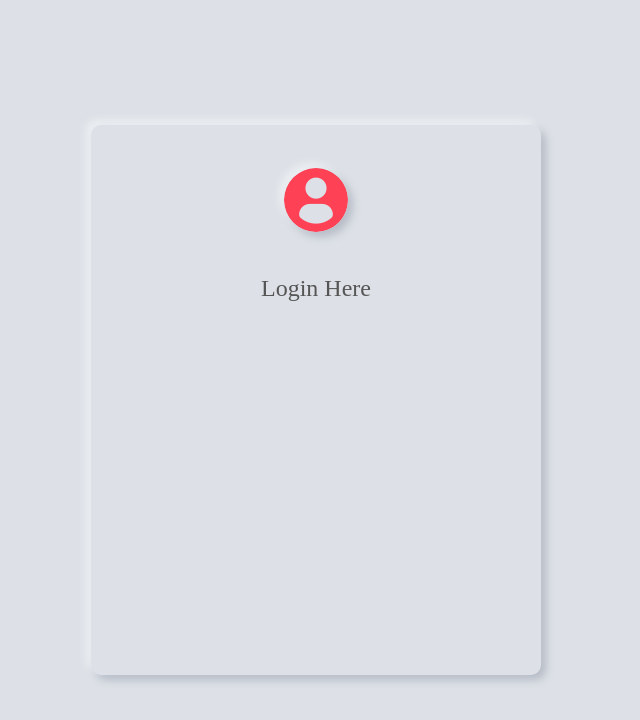
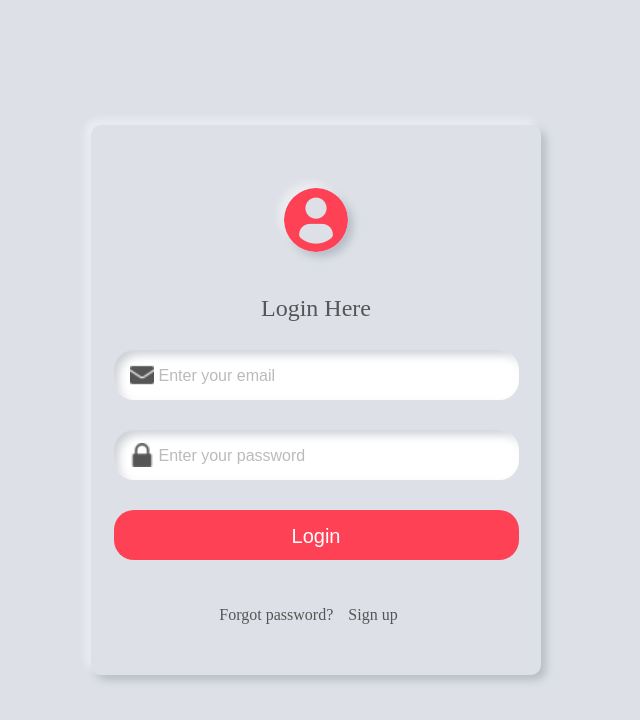
Before and after one commit to protipscs/neon-login-form, a plain HTML site: page index.html in a window 1280 px wide. Shown: the whole page, without its empty margins (324-964 px from the left). Drawn offline with Linux system fonts and the light colour scheme.

Commit message:
login form style completed

```diff
--- a/index.html
+++ b/index.html
@@ -13,7 +13,21 @@
             <img src="images/profile-user.png" alt="profile-user">
         </div>
         <span class="login-txt">login here</span>
-        <div class="form-group"></div>
+        <div class="form-group">
+            <img src="images/email.png" alt="email">
+            <input type="email" placeholder="Enter your email">
+        </div>
+        <div class="form-group">
+            <img src="images/password.png" alt="password">
+            <input type="password" placeholder="Enter your password">
+        </div>
+        <div class="form-group">
+            <input type="submit" value="login">
+        </div>
+        <div class="form-group">
+            <a href="#">Forgot password?</a>
+            <a href="#">Sign up</a>
+        </div>
     </div>
 </body>
 </html>
--- a/style.css
+++ b/style.css
@@ -18,8 +18,10 @@ body{
     margin: 0 auto;
     border-radius: 10px;
     box-shadow: -5px -5px 9px rgba(255, 255, 255, 0.45),
-    5px 5px 9px rgba(94, 104, 121, 0.3)
-    ;
+    5px 5px 9px rgba(94, 104, 121, 0.3);
+    display: flex;
+    flex-direction: column;
+    justify-content: center;
 }
 .user-profile{
     width: 100%;
@@ -32,11 +34,10 @@ body{
     margin:0 auto;
     border-radius: 50%;
     box-shadow: -5px -5px 9px rgba(255, 255, 255, 0.45),
-    5px 5px 9px rgba(94, 104, 121, 0.3)
-    ;
+    5px 5px 9px rgba(94, 104, 121, 0.3);
 }
 .login-txt{
-    width: 100%;
+    width: 90%;
     height: 40px;
     display: block;
     font-size: 24px;
@@ -44,4 +45,66 @@ body{
     text-transform: capitalize;
     text-align: center;
     color: #555;
+    margin: 0 auto;
 }
+.form-group{
+    width: 90%;
+    height: 80px;
+    margin: 0 auto;
+    display: flex;
+    flex-direction: row;
+    justify-content: center;
+    position: relative;
+    align-items: center;
+    text-align: center;
+}
+input{
+    width: 100%;
+    height: 50px;
+    border-radius: 20px;
+    padding: 15px 10px;
+    border: none;
+    outline: none;
+}
+input::placeholder{
+    color: #bbb;
+    font-size: 16px;
+    font-weight: 400;
+}
+input[type="email"],
+input[type="password"]{
+    box-shadow:inset -5px -5px 9px rgba(255, 255, 255, 0.45),
+    inset 5px 5px 9px rgba(94, 104, 121, 0.3);
+    padding-left: 45px;
+    font-size: 18px;
+    color: #555;
+}
+input[type="submit"]{
+    background-color: #FF4155;
+    cursor: pointer;
+    color: #fff;
+    font-size: 20px;
+    font-weight: 400;
+    text-transform: capitalize;
+    transition: all 0.5s;
+}
+input[type="submit"]:hover{
+    box-shadow: -5px -5px 9px rgba(255, 255, 255, 0.45),
+    5px 5px 9px rgba(94, 104, 121, 0.3);
+}
+.form-group img{
+    position: absolute;
+    width: 24px;
+    height: 24px;
+    left: 4%;
+    top: 35%;
+}
+a{
+    color: #555;
+    text-decoration: none;
+    margin-right: 15px;
+}
+a:hover{
+    color: #111;
+    text-decoration: underline;
+}
```
Also changed, not shown: images/email.png (added), images/password.png (added), 1 other file.
